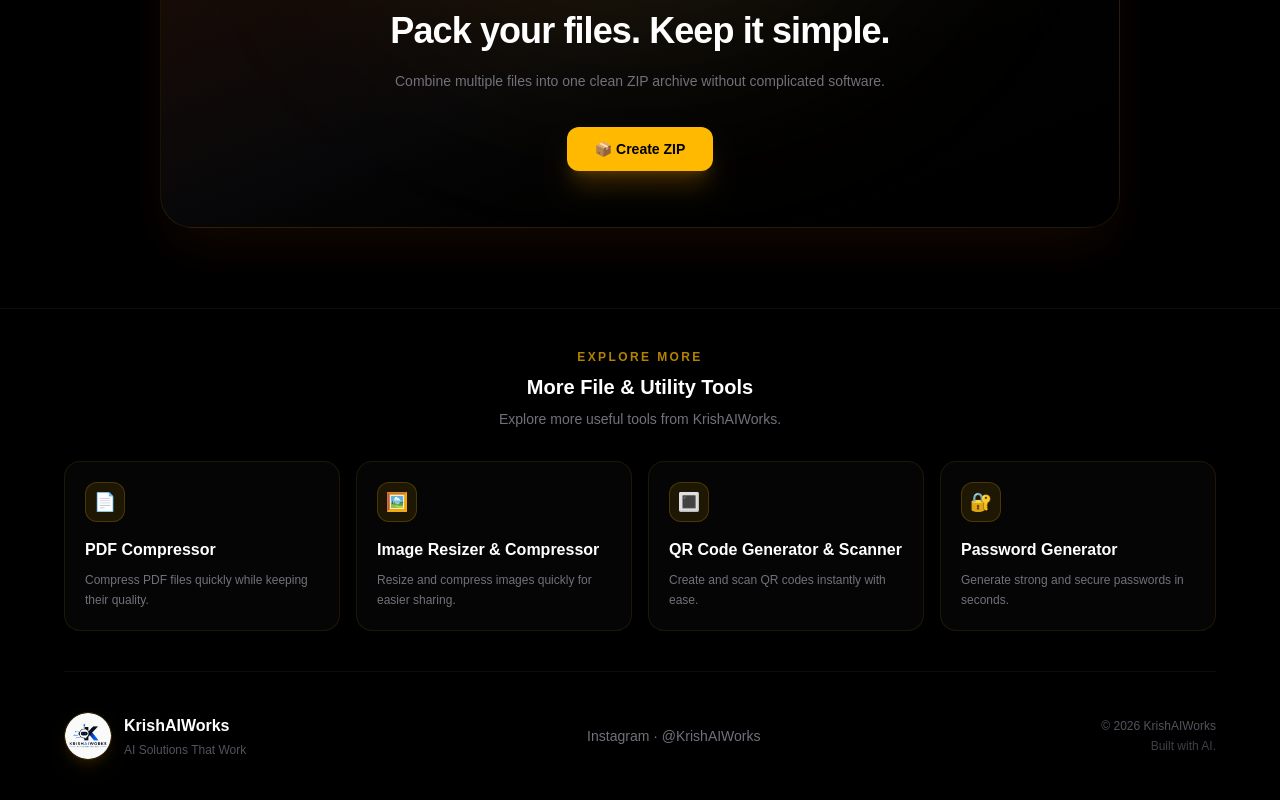
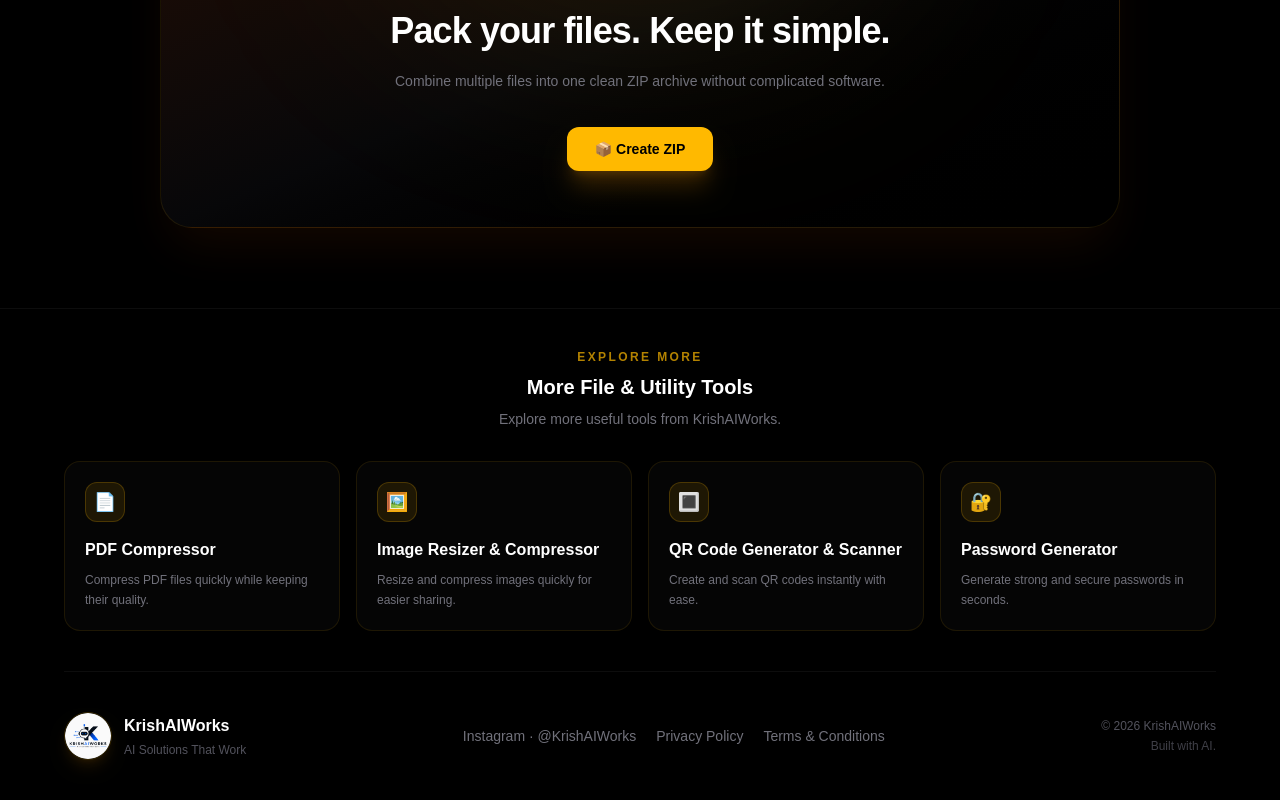
Before and after one commit to selfindependentkartik8-alt/zip-file-creator, a Next.js app: page / in a window 1280 px wide. Shown: the part 3291-4091 px from the top of the page. Built offline with nearby package versions, Linux system fonts and the light colour scheme.

Commit message:
Add Privacy Policy and Terms links

```diff
--- a/app/page.tsx
+++ b/app/page.tsx
@@ -695,7 +695,9 @@
 
   </div>
 
-    {/* Instagram */}
+  {/* Instagram + Legal Links */}
+
+  <div className="flex flex-wrap items-center justify-center gap-x-5 gap-y-2">
 
     <a
       href="https://instagram.com/KrishAIWorks"
@@ -705,6 +707,22 @@
     >
       Instagram · @KrishAIWorks
     </a>
+
+    <a
+      href="https://krishaiworks.com/privacy-policy"
+      className="text-sm text-zinc-500 transition hover:text-amber-400"
+    >
+      Privacy Policy
+    </a>
+
+    <a
+      href="https://krishaiworks.com/terms-and-conditions"
+      className="text-sm text-zinc-500 transition hover:text-amber-400"
+    >
+      Terms & Conditions
+    </a>
+
+  </div>
 
   {/* Copyright */}
 
```
Lines whose indentation alone changed are shown as unchanged.
